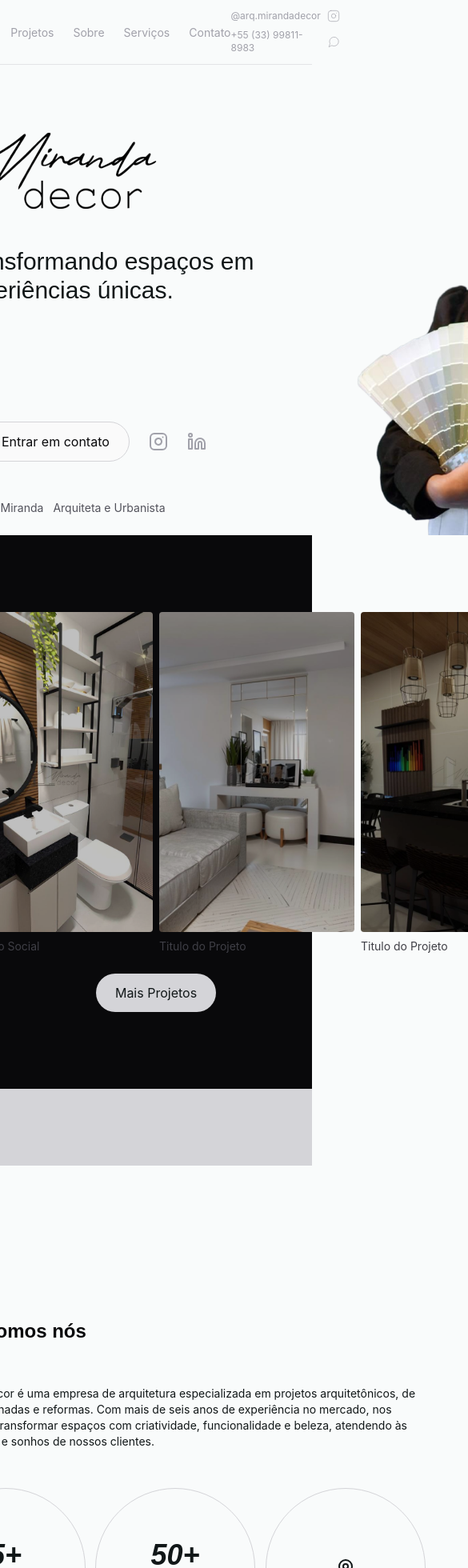
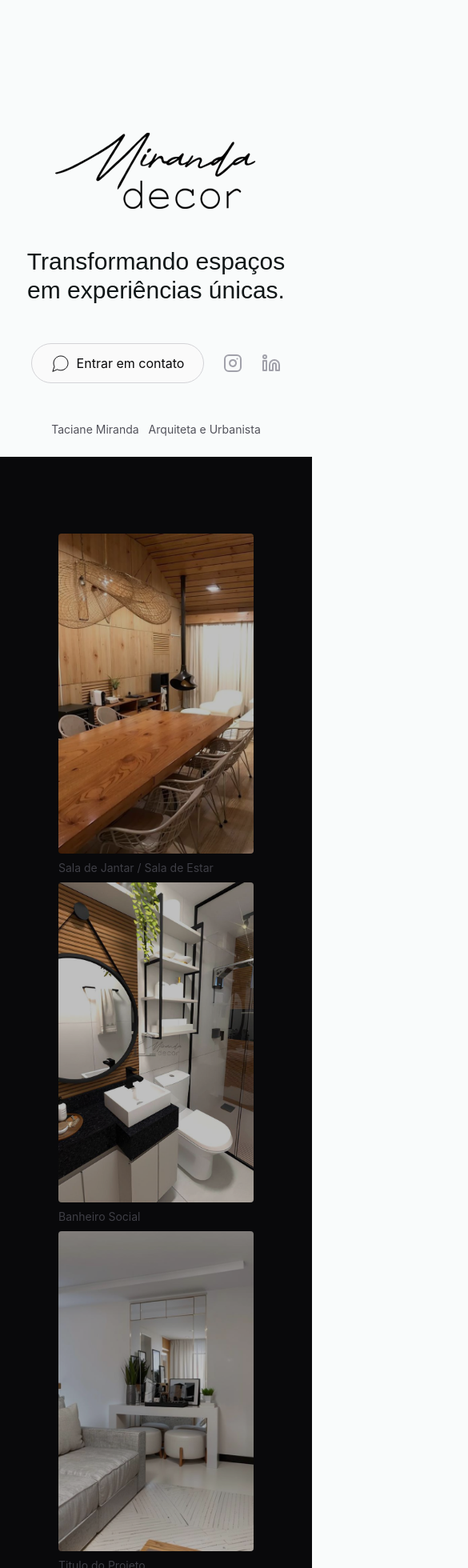
Before and after one commit to ArielAlael/miranda-decor, a React (Vite) app: page / in a window 390 px wide. Shown: the top 1960 px of the page at 80% size, 585 px wide, since content can reach past the window. Built offline with nearby package versions, Linux system fonts and the light colour scheme.

Commit message:
reponsividade

```diff
--- a/src/patterns/About.jsx
+++ b/src/patterns/About.jsx
@@ -27,9 +27,9 @@ const experiences = [
 const About = () => {
   return (
     <section id="sobre" className="flex justify-center items-center py-24">
-      <div className="flex items-center gap-12 w-[1000px]">
+      <div className="lg:flex items-center gap-12 justify-between">
         <abbr title="Taciane Miranda">
-          <div className="flex items-end center justify-center">
+          <div className="pb-12 lg:pb-0 flex items-end center justify-center">
             <img
               src={tacianeMiranda}
               className="rounded w-[327.48px] h-[601px]"
@@ -40,9 +40,9 @@ const About = () => {
           </div>
         </abbr>
         <div className="flex flex-col gap-12">
-          <div className="flex flex-col gap-6">
-            <Title type="tertiary">Quem somos nós</Title>
-            <p className="w-[625px]  text-sm">
+          <div className="flex px-6 lg:px-0 w-svw lg:w-[685px] flex-col gap-6">
+            <Title type="primary">Quem somos nós</Title>
+            <p className="text-sm text-center lg:text-left">
               A Miranda Decor é uma empresa de arquitetura especializada em
               projetos arquitetônicos, de interiores, fachadas e reformas. Com
               mais de seis anos de experiência no mercado, nos dedicamos a
@@ -50,7 +50,7 @@ const About = () => {
               atendendo às necessidades e sonhos de nossos clientes.
             </p>
           </div>
-          <div className="flex justify-between">
+          <div className="flex flex-col gap-12 lg:gap-0 items-center lg:flex-row lg:justify-between">
             {experiences.map((item, index) => (
               <div
                 key={index}
--- a/src/patterns/Footer.jsx
+++ b/src/patterns/Footer.jsx
@@ -30,7 +30,11 @@ const Footer = () => {
       <Location />
       <div className="bg-zinc-300 flex flex-col justify-center items-center gap-12 py-12">
         <Title>Entre em Contato.</Title>
-        <img className="w-max" src={logoFooter} alt="Logo Miranda Decor" />
+        <img
+          className="lg:w-max w-32"
+          src={logoFooter}
+          alt="Logo Miranda Decor"
+        />
         <p className="text-sm text-center px-6 lg:w-[600px]">
           Transformamos espaços em experiências únicas. Contate-nos: +55 (33)
           99811-8983 | Praça Martins Fraga, 548 A, Sagrada Família, Manhuaçu MG.
--- a/src/patterns/Header.jsx
+++ b/src/patterns/Header.jsx
@@ -32,7 +32,7 @@ const handleScroll = (event, id) => {
 
 const Header = () => {
   return (
-    <header className="z-50 fixed w-full bg-background py-3 border-zinc-200 border-b flex justify-center">
+    <header className="z-50 fixed w-full bg-background py-3 border-zinc-200 border-b hidden lg:flex justify-center">
       <div className="w-[1000px] flex justify-between">
         <nav className="flex items-center gap-12">
           <a href="/">
--- a/src/patterns/Intro.jsx
+++ b/src/patterns/Intro.jsx
@@ -18,11 +18,11 @@ const social = [
 export const Intro = () => {
   return (
     <section className="flex justify-center mt-24">
-      <div className="flex justify-between w-[1000px]">
-        <div className="flex flex-col justify-between pb-6">
-          <div className="flex flex-col gap-12">
+      <div className="flex justify-between lg:w-[1000px]">
+        <div className="flex flex-col justify-between items-center lg:items-start pb-6">
+          <div className="flex items-center lg:items-start lg:flex-col  flex-col gap-12 pb-12 lg:pb-0">
             <img className="w-max" src={logoIntro} alt="Logo Miranda Decor" />
-            <h1 className="font-medium w-[500px] text-3xl">
+            <h1 className="text-center lg:text-left font-medium w-svw px-6 lg:px-0 lg:w-[500px] text-3xl">
               Transformando espaços em experiências únicas.
             </h1>
           </div>
@@ -46,7 +46,7 @@ export const Intro = () => {
                 </a>
               ))}
             </div>
-            <div className="flex gap-3">
+            <div className="flex gap-3 justify-center lg:justify-start">
               <span className="text-sm text-zinc-600">Taciane Miranda</span>
               <span className="text-sm text-zinc-600">
                 Arquiteta e Urbanista
@@ -54,7 +54,7 @@ export const Intro = () => {
             </div>
           </div>
         </div>
-        <img src={tacianeMirandaIntro} alt="" />
+        <img className="hidden lg:block" src={tacianeMirandaIntro} alt="" />
       </div>
     </section>
   );
--- a/src/patterns/Location.jsx
+++ b/src/patterns/Location.jsx
@@ -11,7 +11,7 @@ const Location = () => {
     >
       <div className="flex flex-col gap-6">
         <Title type="secondary">Aonde nos encontrar?</Title>
-        <p className="text-zinc-400">
+        <p className="text-zinc-400 text-sm">
           Praça Martins Fraga, 548 A - Bairro: Sagrada Família
         </p>
       </div>
--- a/src/patterns/Projects.jsx
+++ b/src/patterns/Projects.jsx
@@ -22,7 +22,7 @@ const Projects = () => {
       className="flex flex-col items-center bg-zinc-950 pt-24 after:content-[''] after:bg-zinc-300 after:w-full after:h-24 after:mt-24"
     >
       <div className="flex justify-center">
-        <div className="flex gap-2 w-[1000px]">
+        <div className="flex gap-2 items-center flex-col justify-center lg:flex-row lg:justify-between">
           {images.map((project, index) => (
             <a
               key={index}
@@ -31,7 +31,7 @@ const Projects = () => {
               className="w-full after:content-[attr(afterLabel)] after:block after:mt-2 text-zinc-700 text-sm hover:after:text-zinc-400"
             >
               <img
-                className="rounded h-[400px] object-cover filter brightness-75 hover:brightness-100"
+                className="w-[244px] rounded h-[400px] object-cover filter brightness-75 hover:brightness-100"
                 src={project.path}
                 alt="Imagem de Projeto"
               />
--- a/src/patterns/Services.jsx
+++ b/src/patterns/Services.jsx
@@ -37,7 +37,7 @@ const Services = () => {
       <div className="flex flex-col gap-12 w-[1000px]">
         <div className="flex flex-col gap-6 justify-center items-center">
           <Title>Conheça nossos serviços</Title>
-          <p className="w-[720px] text-sm text-center">
+          <p className="text-sm text-center w-svw px-6 lg:w-[800px]">
             Na Miranda Decor, combinamos inovação, técnica e sensibilidade
             estética para criar ambientes que inspirem e proporcionem bem-estar.
             Estamos prontos para transformar seus espaços em verdadeiras obras
@@ -45,11 +45,11 @@ const Services = () => {
             relacionamentos duradouros.
           </p>
         </div>
-        <div className="flex justify-between">
+        <div className="items-center flex-col gap-2 flex lg:flex-row justify-between">
           {services.map((service, index) => (
             <div
               key={index}
-              className="rounded flex flex-col items-center justify-center border border-zinc-300 w-[244px] h-[400px]"
+              className="rounded flex flex-col items-center justify-center border border-zinc-300 h-[244px] w-[244px] lg:h-[400px]"
             >
               <div className="flex flex-col items-center justify-center">
                 {service.icon}
--- a/src/routes/ErrorPage.jsx
+++ b/src/routes/ErrorPage.jsx
@@ -1,9 +1,13 @@
 import React from 'react';
+import logo from '../assets/logo-header.png';
 import { Link } from 'react-router-dom';
 
 const ErrorPage = () => {
   return (
     <div className="flex flex-col w-full h-dvh justify-center items-center gap-6">
+      <a href="/">
+        <img src={logo} alt="Logo de Miranda Decor" />
+      </a>
       <h3 className="font-bold text-4xl">Página não encontrada!</h3>
       <Link
         to="/"
```
